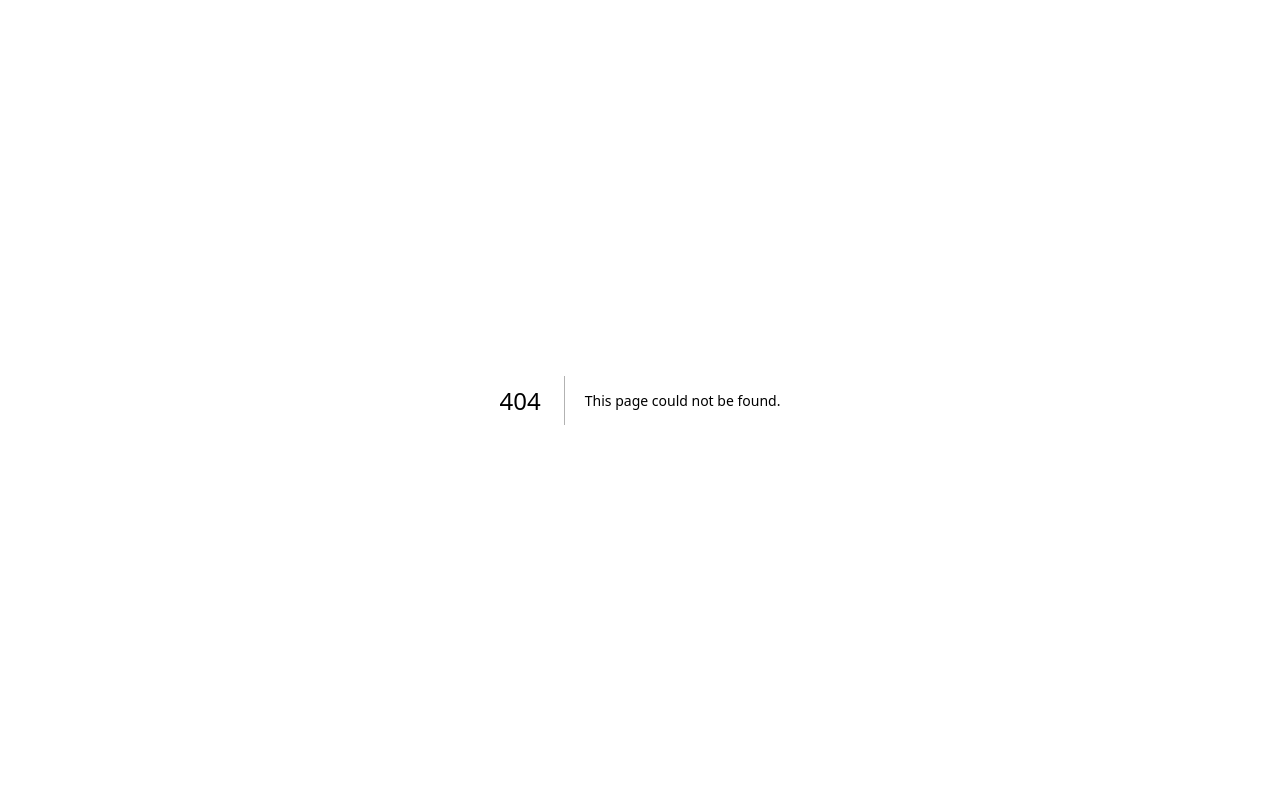
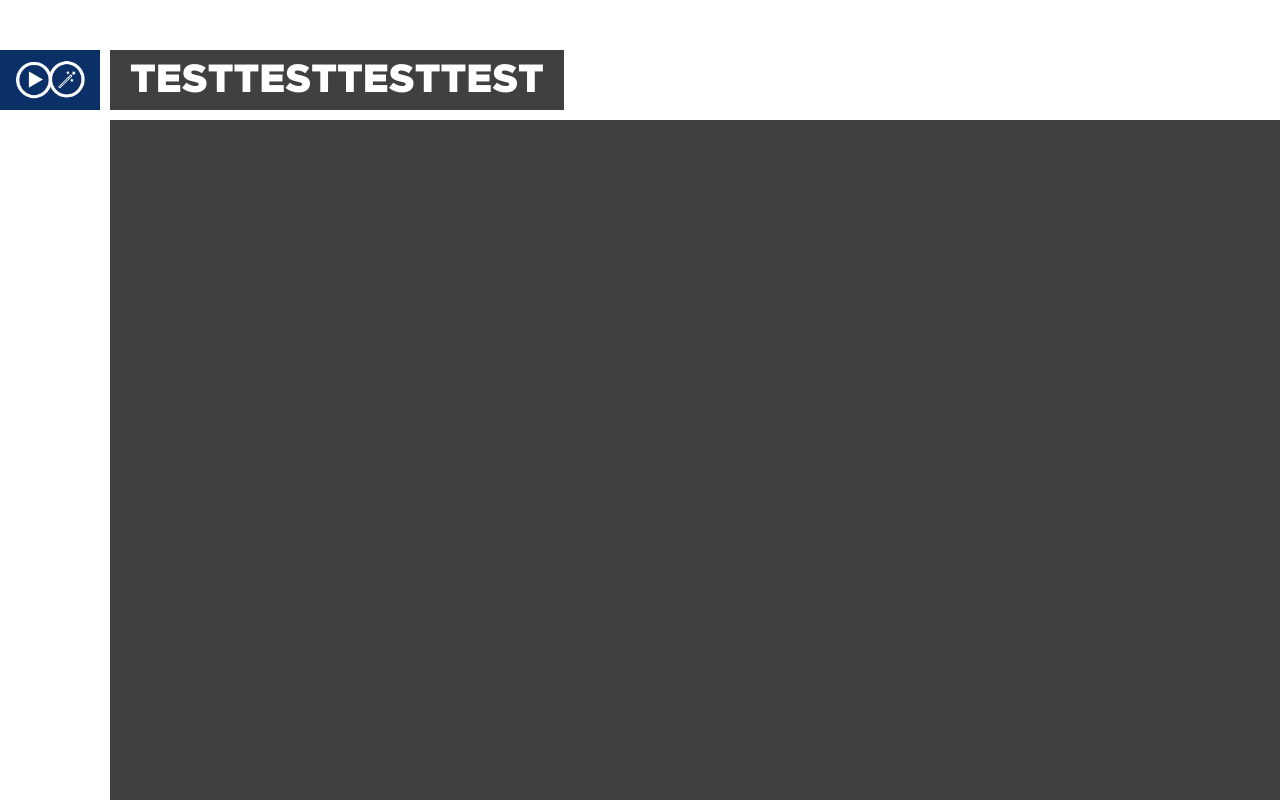
Before and after one commit to duechayapolgmit/mccls-graphics, a Next.js app in the folder display/: page /break in a window 1280 px wide. Before the commit this address had no page. Shown: the top 800 px of the page. Built offline with nearby package versions, Linux system fonts and the light colour scheme.

Commit message:
feat: start of the break screens - initial

```diff
--- /dev/null
+++ b/display/app/break/break.module.css
@@ -0,0 +1,58 @@
+.main {
+    margin-top: 50px;
+    overflow: hidden;
+}
+
+.header {
+    display: flex;
+}
+
+.header_icon {
+    width: 100px;
+    height: 60px;
+    background-color: var(--bg-colour);
+}
+
+.header_icon img {
+    width: 75px;
+    translate: 0px -8px;
+    margin-left: auto;
+    margin-right: auto;
+}
+
+.header_text {
+    height: 60px;
+
+    margin-left: 10px;
+    padding-left: 0.5em;
+    padding-right: 0.5em;
+
+    background-color: rgba(0, 0, 0, .75);
+
+    color: white;
+    font-family: Metropolis BL;
+    font-size: 40px;
+    text-align: center;
+    line-height: 60px;
+    text-transform: uppercase;
+}
+
+.body {
+    margin-top: 10px;
+    margin-left: 110px;
+    background-color: rgba(0, 0, 0, .75);
+    width: 1700px;
+    height: 850px;
+
+    overflow: hidden;
+}
+
+.footer {
+    margin-top: 10px;
+    display: flex;
+}
+
+.width_90 {
+    transform: scale(0.5);
+    transform-origin: center;
+}
--- /dev/null
+++ b/display/app/break/page.tsx
@@ -0,0 +1,24 @@
+import styles from './break.module.css'
+
+import config from '@/config/general.json'
+
+import CardGrid from '@/components/break/card_grid';
+import { getCardGridList } from '@/lib/client/breakInfo';
+
+export default function Page() {
+    return (
+        <div className={styles.main}>
+            <div className={styles.header}>
+                <div className={styles.header_icon} style={{"--bg-colour": config.colours.secondary} as React.CSSProperties}><img src={"/icon-event.png"}/></div>
+                <div className={styles.header_text}>TESTTESTTESTTEST</div>
+            </div>
+            <div className={styles.body}>
+
+            </div>
+            <div className={styles.footer}>
+                <div className={styles.header_icon} style={{"--bg-colour": config.colours.secondary} as React.CSSProperties}></div>
+                <div className={styles.header_text}>MC Championship: Project G.L.O.P.</div>
+            </div>
+        </div>
+    )
+}
```
